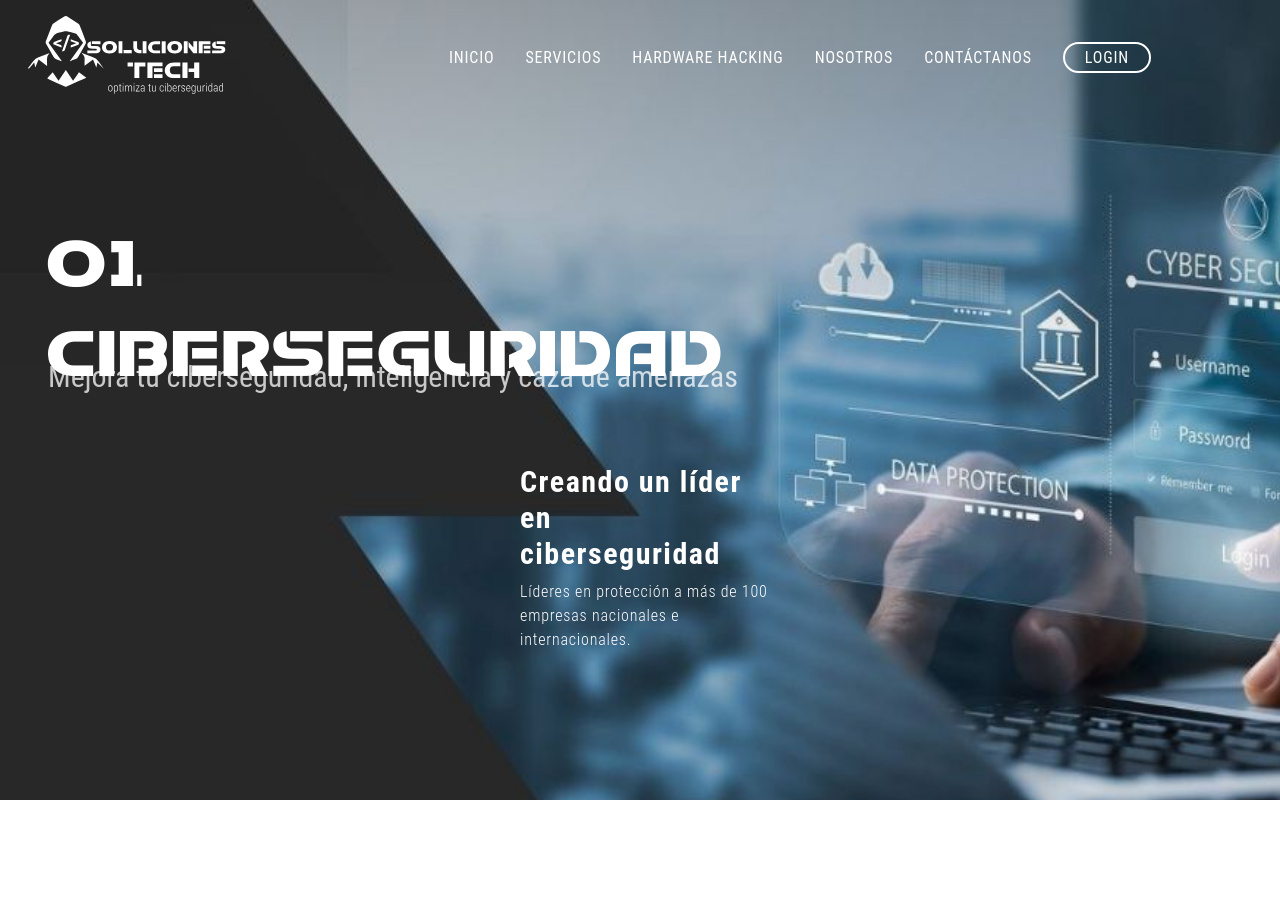
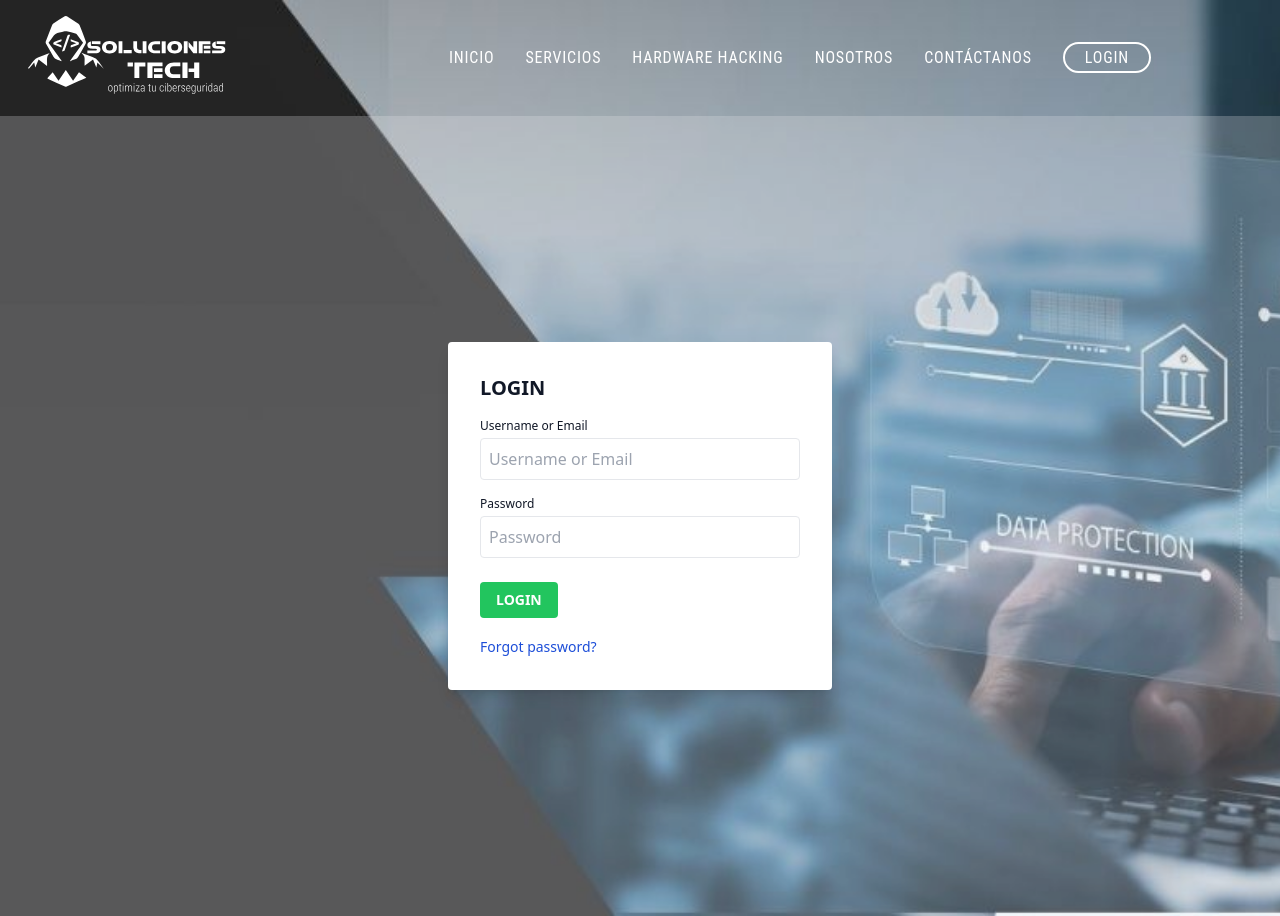
Before and after one commit to eachaves/SOLTECH, a React (Vite) app: page /login in a window 1280 px wide. Before the commit the page ends 800 px from the top, so only its background shows below. Built offline with nearby package versions, Linux system fonts and the light colour scheme.

Commit message:
feat: :sparkles: add `LoginForm.jsx` component and set app routing

```diff
--- /dev/null
+++ b/src/components/LoginForm.jsx
@@ -0,0 +1,27 @@
+import React from 'react'
+
+export default function Login() {
+  return (
+    <>
+        <body class="antialiased bg-gray-200/25 text-gray-900 font-sans">
+            <div class="flex items-center h-screen w-full">
+                <div class="w-full bg-white rounded shadow-lg p-8 m-4 md:max-w-sm md:mx-auto">
+                <span class="block w-full text-xl uppercase font-bold mb-4">Login</span>
+                    <form class="mb-4" action="/" method="post">
+                    <div class="mb-4 md:w-full">
+                        <label for="email" class="block text-xs mb-1">Username or Email</label>
+                        <input class="w-full border rounded p-2 outline-none focus:shadow-outline" type="email" name="email" id="email" placeholder="Username or Email"/>
+                    </div>
+                    <div class="mb-6 md:w-full">
+                        <label for="password" class="block text-xs mb-1">Password</label>
+                        <input class="w-full border rounded p-2 outline-none focus:shadow-outline" type="password" name="password" id="password" placeholder="Password"/>
+                    </div>
+                    <button class="bg-green-500 hover:bg-green-700 text-white uppercase text-sm font-semibold px-4 py-2 rounded">Login</button>
+                    </form>
+                    <a class="text-blue-700 text-center text-sm" href="/login">Forgot password?</a>
+                </div>
+            </div>
+        </body>
+    </>
+  )
+}
--- a/src/components/NavBar.jsx
+++ b/src/components/NavBar.jsx
@@ -8,6 +8,9 @@ export default function NavBar() {
         { title: "NOSOTROS", link: "/nosotros" },
         { title: "CONTÁCTANOS", link: "/contacto" },
     ];
+    const login = [
+        { title: "LOGIN", link: "/login" }
+    ]
 
     return (
         <>
@@ -19,12 +22,21 @@ export default function NavBar() {
                     <ul className="flex px-15 justify-between w-3/4">
                         {menuItems.map(({ title, link }) => (
                             <Link key={link} to={link}>
-                                <a className="hover:underline hover:text-blue-500 transition ease-in-out duration-200 font-normal text-white tracking-wider">
+                                <a className="hover:underline hover:text-blue-800 transition ease-in-out duration-200 font-normal text-white tracking-wider">
                                     {title}
                                 </a>
                             </Link>
                         ))}
-                        <li><a className="rounded-full border-white border-2 transition-all px-5 py-1 font-normal tracking-wider text-white">LOGIN</a></li>
+                        <li>
+                            {login.map(({ title, link }) => (
+                                <Link key={link} to={link}>
+                                    <a className="rounded-full border-white border-2 transition-all px-5 py-1 font-normal tracking-wider text-white hover:bg-blue-800/35">
+                                        {title}
+                                    </a>
+                                </Link>
+                            ))}
+
+                        </li>
                     </ul>
                 </nav>
             </header>
--- /dev/null
+++ b/src/pages/Login.jsx
@@ -0,0 +1,8 @@
+import React from 'react'
+import LoginForm from '../components/LoginForm'
+
+export default function Temp() {
+  return (
+    <LoginForm />
+  )
+}
--- /dev/null
+++ b/src/pages/Temp.jsx
@@ -0,0 +1,9 @@
+import React from 'react'
+
+export default function Temp() {
+  return (
+    <div className='flex flex-col w-full h-72 mt-20 bg-white items-center justify-center text-2xl py-6'>
+            <h1>Página en construcción</h1>
+    </div>
+  )
+}
```
Also changed, not shown: src/main.jsx (+12 -2 lines).
